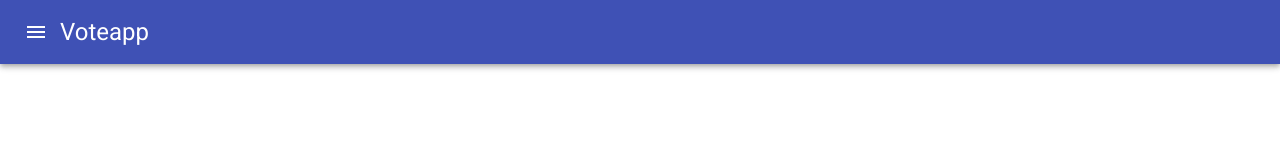
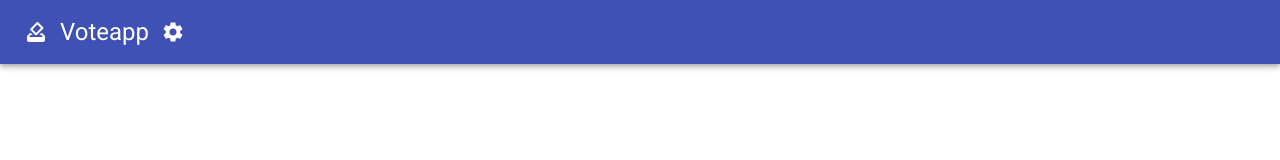
Before and after one commit to sarrietav-dev/votapp, a React (Create React App) app: page /dashboard in a window 1280 px wide. Shown: the top 160 px of the page. Built offline with nearby package versions, Linux system fonts and the light colour scheme.

Commit message:
Add styles and new icons

```diff
--- a/src/components/Navbar.jsx
+++ b/src/components/Navbar.jsx
@@ -1,16 +1,31 @@
 import React from 'react';
-// eslint-disable-next-line object-curly-newline
-import { Toolbar, AppBar, Typography, IconButton } from '@material-ui/core';
-import MenuIcon from '@material-ui/icons/Menu';
+import {
+  Toolbar,
+  AppBar,
+  Typography,
+  IconButton,
+  makeStyles,
+} from '@material-ui/core';
+import HowToVoteIcon from '@material-ui/icons/HowToVote';
+import SettingsIcon from '@material-ui/icons/Settings';
+
+const useStyles = makeStyles((theme) => ({
+  navbarSettings: {
+    marginLeft: 'auto',
+  },
+}));
 
 const Navbar = () => (
   <div className="appbar-wrapper">
     <AppBar position="static">
       <Toolbar>
         <IconButton edge="start" color="inherit">
-          <MenuIcon />
+          <HowToVoteIcon />
         </IconButton>
         <Typography variant="h5">Voteapp</Typography>
+        <IconButton color="inherit">
+          <SettingsIcon />
+        </IconButton>
       </Toolbar>
     </AppBar>
   </div>
```
Also changed, not shown: 1 other file (tests, documents, lock files or other folders).
